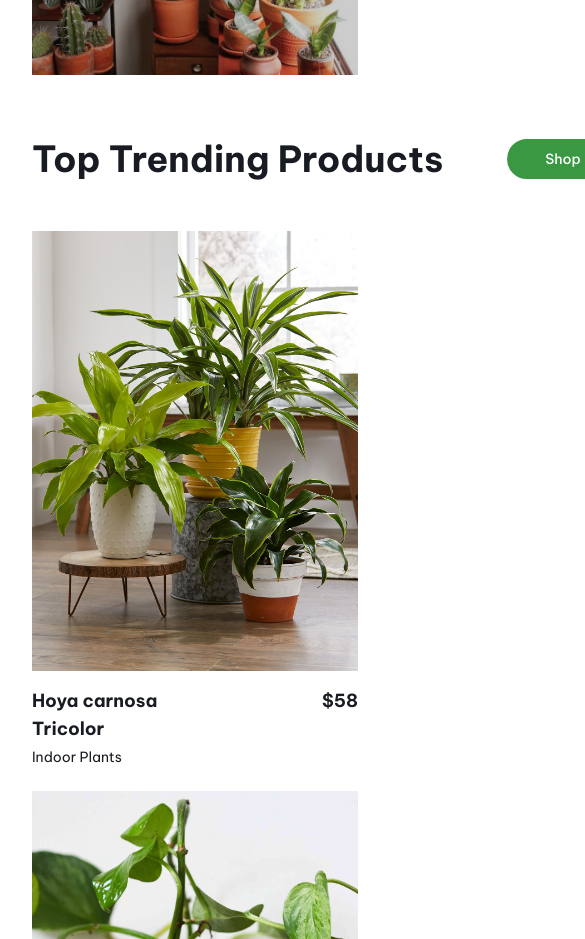
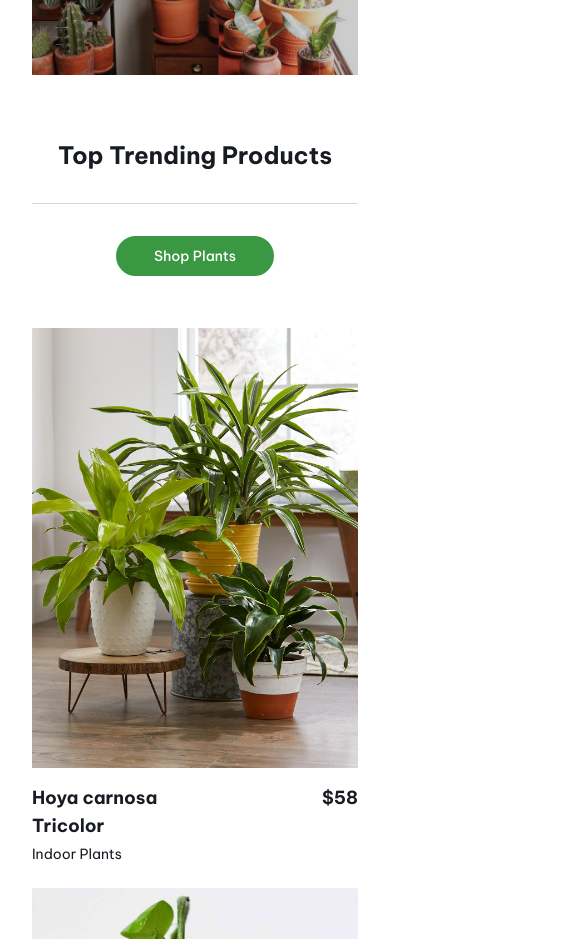
Before and after one commit to grintzdel/landing-page, a Next.js app: page / in a window 390 px wide. Shown: the part 2900-3839 px from the top of the page, 585 px wide, since content can reach past the window. Built offline with nearby package versions, Linux system fonts and the light colour scheme.

Commit message:
fix: fix responsive

```diff
--- a/src/modules/app/react/top-trending-products-section.tsx
+++ b/src/modules/app/react/top-trending-products-section.tsx
@@ -5,8 +5,8 @@ import {ProductsContainer, ProductCard} from "@/modules/app/react/products";
 
 const TopTrendingProductHeader = (): JSX.Element => {
     return (
-        <div className="flex justify-between items-center mb-13 gap-8">
-            <h2 className="text-4xl font-bold whitespace-nowrap">Top Trending Products</h2>
+        <div className="flex flex-col justify-between items-center mb-13 gap-8 md:flex-row">
+            <h2 className="text-2xl font-bold whitespace-nowrap lg:text-4xl">Top Trending Products</h2>
             <Divider axis="horizontal" width="full" color="bg-gray-300"/>
             <Button text="Shop plants" href="#"/>
         </div>
```
